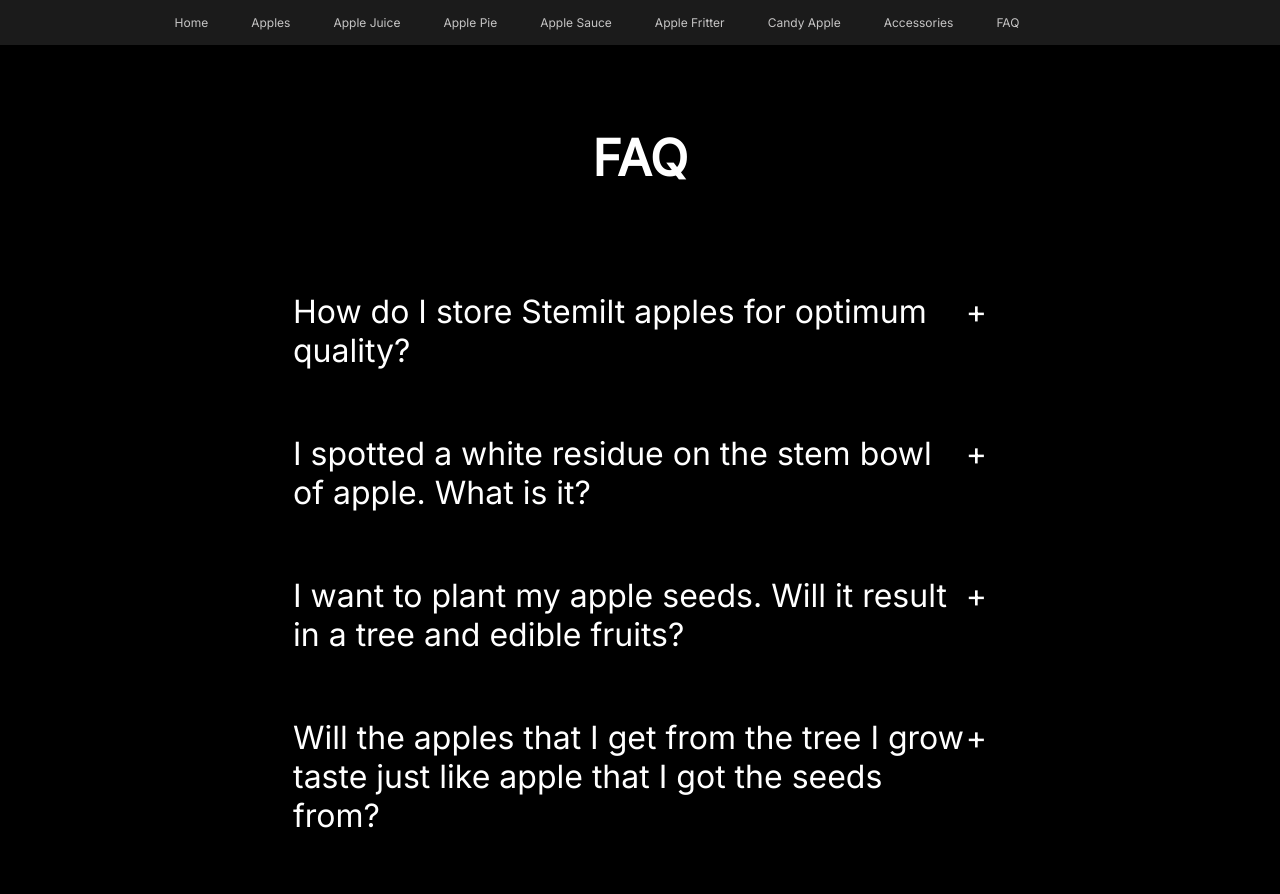
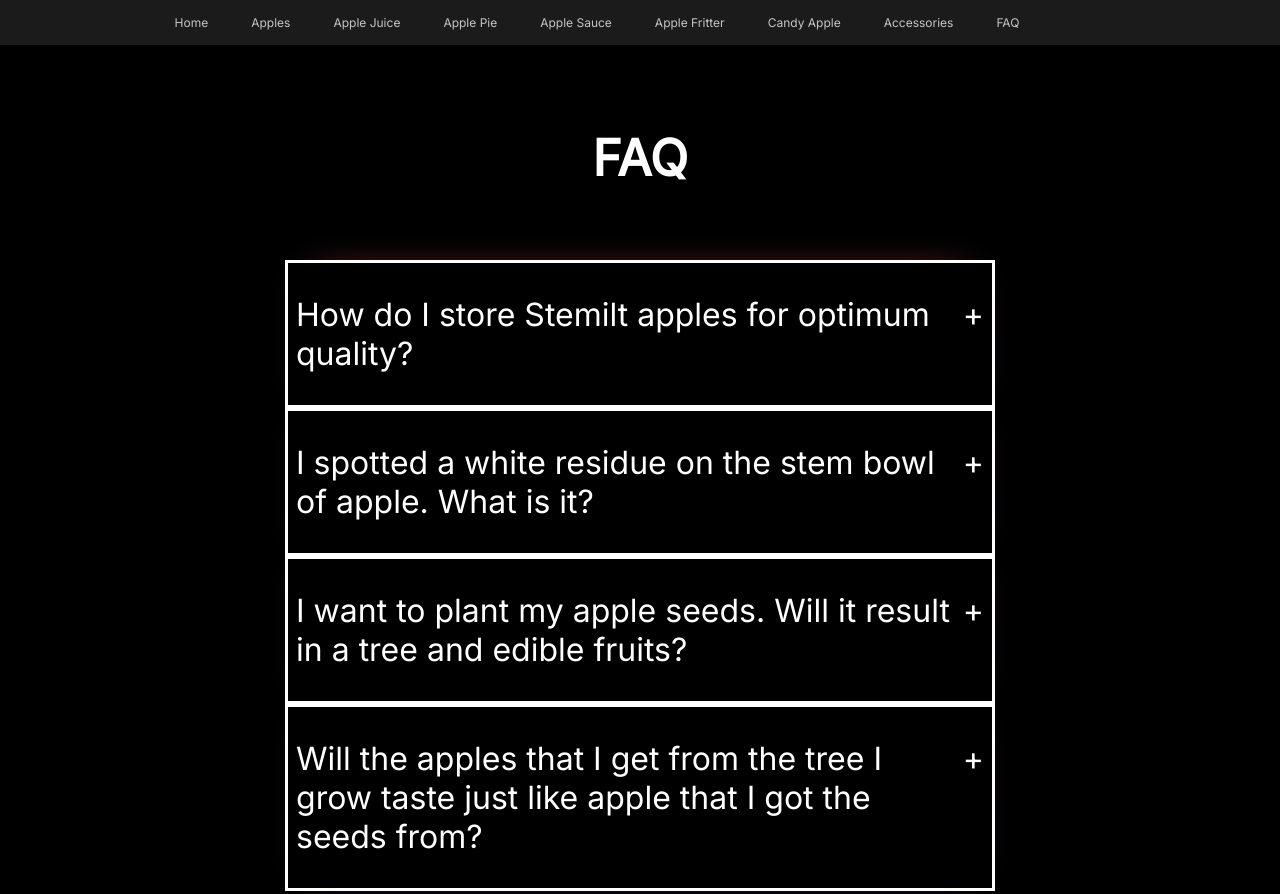
Before and after one commit to WebDevFall2023/group-html-css-assignment-apples, a website: page public/FAQ.html in a window 1280 px wide. Shown: the top 894 px of the page. Drawn offline with nearby package versions, Linux system fonts and the light colour scheme.

Commit message:
added leds ligahts on hover

```diff
--- a/public/FAQ.html
+++ b/public/FAQ.html
@@ -24,9 +24,9 @@
             <br>
             <!-- <hr> -->
         </div>
-
             <div class="center-container">
                 <div class="container">
+                    <div class="glowing-border">
                         <details>
                             <summary class="topicFaq">How do I store Stemilt apples for optimum quality?</summary>
                             <div>
@@ -37,6 +37,8 @@
                                 </p>
 
                         </details>
+                    </div>
+                    <div class="glowing-border">
                         <details>
                             <summary class="topicFaq">I spotted a white residue on the stem bowl of apple. What is it?</summary>
 
@@ -47,6 +49,8 @@
                                 where the brushes don’t reach.
                             </p>
                         </details>
+                    </div>
+                    <div class="glowing-border">
                         <details>
                             <summary class="topicFaq">I want to plant my apple seeds. Will it result in a tree and edible fruits?</summary>
 
@@ -56,6 +60,8 @@
                                 get you the variety you are after. The best way to grow your own apples would be to purchase a tree from a local nursery.
                             </p>
                         </details>
+                    </div>
+                    <div class="glowing-border">
                         <details>
                             <summary class="topicFaq">Will the apples that I get from the tree I grow taste just like apple that I got the seeds from?</summary>
 
@@ -65,7 +71,8 @@
                                 The only way to get the exact same tasting apple is by grafting a branch from the tree you like onto new root stock.
                             </p>
                         </details>
-
+                    </div>
+                </div>
             </div>
         </div>
 
--- a/public/faqStyle.css
+++ b/public/faqStyle.css
@@ -19,6 +19,7 @@ details {
   margin: 0 auto; /* Centering the details within the container */
   max-width: 710px; /* Adjust width of details if needed */
   text-align: left; /* Reset text alignment for details */
+  background-color: black;
 }
 
 summary {
@@ -51,3 +52,35 @@ details[open] summary:after {
 details[open] div {
   padding: 0.5em 1em;
 }
+
+.glowing-border
+{
+    margin: 30px auto;
+    display: flex;
+    align-items: center;
+    justify-content: center;
+    border-style: solid;
+    position: relative;
+    margin-bottom: 0;
+    margin-top: 0;
+}
+
+.glowing-border::after
+{
+    content: "";
+    position: absolute;
+    height: 70%;
+    width: 90%;
+    background: linear-gradient(red, blue);
+    z-index: -1;
+    filter: blur(20px);
+    border-style: solid;
+
+}
+
+
+.glowing-border:hover::after
+{
+    height: 106%;
+    width: 100%;
+}
```
Lines whose indentation alone changed are shown as unchanged.
